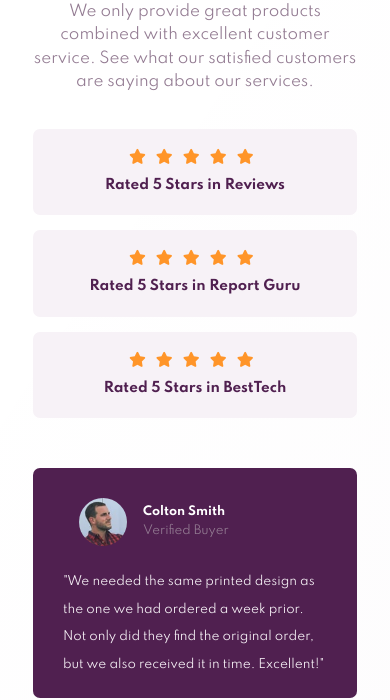
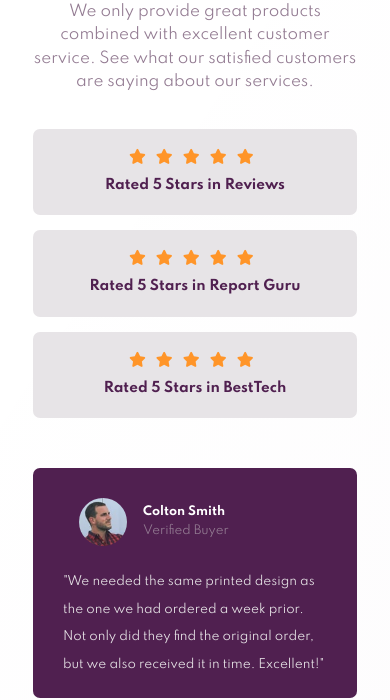
Before and after one commit to sarahalyahya/social-proof-ui, a plain HTML site: page index.html in a window 390 px wide. Shown: the part 170-870 px from the top of the page. Drawn offline with Linux system fonts and the light colour scheme.

Commit message:
minor edits for mobile

```diff
--- a/style.css
+++ b/style.css
@@ -6,7 +6,7 @@ html {
   --dark-magenta: hsl(300, 43%, 22%);
   --soft-pink: hsl(333, 80%, 67%);
   --grayish-magenta: hsl(303, 10%, 53%);
-  --light-gray: hsl(300, 24%, 96%);
+  --light-gray: hsl(300, 4%, 90%);
   --white: hsl(0, 0%, 100%);
   --stars: #ff9529;
 }
```
